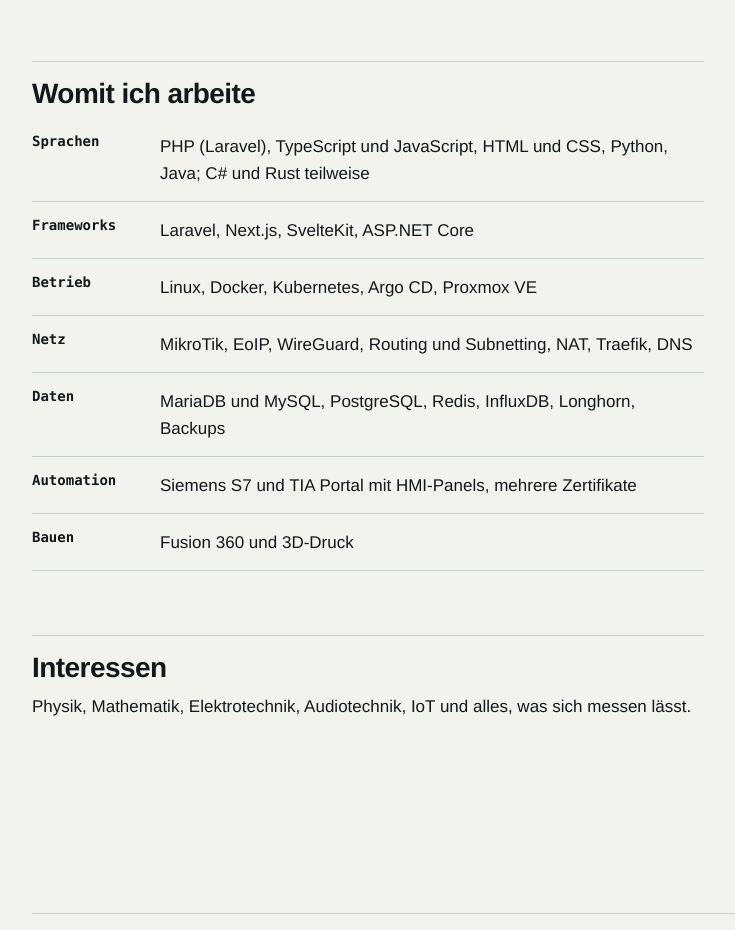
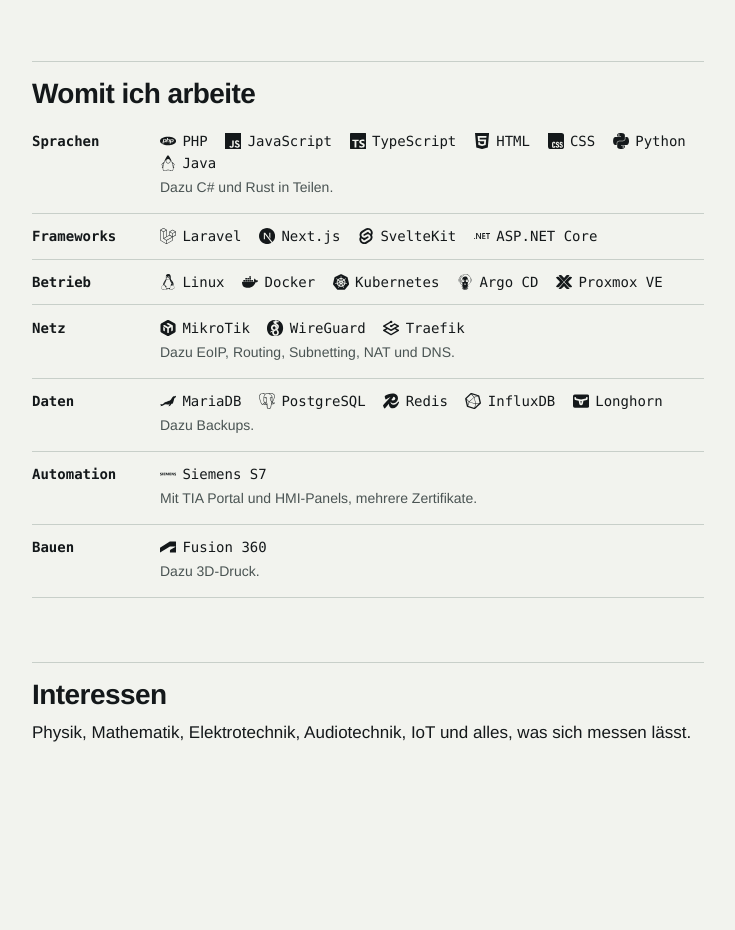
Before and after one commit to Fritztechnic/fritz-systems, a SvelteKit app: page /ueber-mich in a window 1280 px wide. Shown: the part 840-1770 px from the top of the page, without its empty margins (32-767 px from the left). Built offline with nearby package versions, Linux system fonts and the light colour scheme.

Commit message:
feat(ui): Technologie-Icons (simple-icons) auf Start, Projekte und Über mich

```diff
--- a/deploy/k8s.yaml
+++ b/deploy/k8s.yaml
@@ -13,7 +13,7 @@ spec:
       containers:
         - name: web
           # Image liegt per `ctr import` auf allen Nodes; kein Registry-Pull.
-          image: docker.io/library/fritz-systems:5
+          image: docker.io/library/fritz-systems:6
           imagePullPolicy: IfNotPresent
           ports:
             - {containerPort: 8080, name: http}
--- a/package.json
+++ b/package.json
@@ -14,6 +14,7 @@
     "@sveltejs/kit": "^3.4.0",
     "@sveltejs/vite-plugin-svelte": "^7.3.1",
     "mdsvex": "^1.0.1",
+    "simple-icons": "^16.38.0",
     "svelte": "^5.58.1",
     "vite": "^8.3.8"
   },
--- /dev/null
+++ b/src/lib/Tech.svelte
@@ -0,0 +1,27 @@
+<script>
+  import * as si from 'simple-icons';
+
+  const icons = {
+    PHP: si.siPhp, Laravel: si.siLaravel, TypeScript: si.siTypescript, JavaScript: si.siJavascript,
+    HTML: si.siHtml5, CSS: si.siCss, Python: si.siPython, Java: si.siOpenjdk, Rust: si.siRust,
+    'ASP.NET Core': si.siDotnet, SvelteKit: si.siSvelte, 'Next.js': si.siNextdotjs, Linux: si.siLinux,
+    Docker: si.siDocker, Kubernetes: si.siKubernetes, RKE2: si.siRancher, 'Argo CD': si.siArgo,
+    MikroTik: si.siMikrotik, RouterOS: si.siMikrotik, 'Proxmox VE': si.siProxmox, WireGuard: si.siWireguard,
+    Traefik: si.siTraefikproxy, MariaDB: si.siMariadb, MySQL: si.siMysql, PostgreSQL: si.siPostgresql,
+    Redis: si.siRedis, InfluxDB: si.siInfluxdb, Longhorn: si.siLonghorn, Checkmk: si.siCheckmk,
+    Grafana: si.siGrafana, 'Siemens S7': si.siSiemens, 'Fusion 360': si.siAutodesk, Pelican: si.siPelican,
+    nginx: si.siNginx, Git: si.siGit, GitHub: si.siGithub
+  };
+  let { name } = $props();
+  const icon = $derived(icons[name]);
+</script>
+
+<span class="tech">
+  {#if icon}<svg viewBox="0 0 24 24" aria-hidden="true"><path d={icon.path} /></svg>{/if}
+  {name}
+</span>
+
+<style>
+  .tech { display: inline-flex; align-items: center; gap: 0.45em; white-space: nowrap; }
+  svg { width: 1.15em; height: 1.15em; flex: none; fill: currentColor; }
+</style>
--- a/src/routes/projekte/+page.svelte
+++ b/src/routes/projekte/+page.svelte
@@ -1,5 +1,6 @@
 <script>
   import { projects } from '#lib/projects.js';
+  import Tech from '#lib/Tech.svelte';
 </script>
 
 <svelte:head>
@@ -20,7 +21,7 @@
         {#if p.points.length}
           <ul>{#each p.points as pt}<li>{pt}</li>{/each}</ul>
         {/if}
-        <p class="stack">{p.stack.join(' · ')}</p>
+        <p class="stack">{#each p.stack as t}<Tech name={t} />{/each}</p>
         {#if p.link}<p><a href={p.link[0]} rel="noopener">{p.link[1]}</a></p>{/if}
       </div>
     </section>
@@ -38,6 +39,6 @@
   }
   .idx { font: 0.8125rem var(--mono); color: var(--signal); padding-top: 0.6rem; }
   section :global(h2) { margin: 0 0 var(--s2); padding: 0; border: 0; font-size: 2rem; }
-  .stack { font: 0.8125rem/1.7 var(--mono); color: var(--muted); }
+  .stack { display: flex; flex-wrap: wrap; gap: 0.4rem 1.1rem; font: 0.8125rem/1.7 var(--mono); }
   @media (max-width: 45rem) { section { grid-template-columns: 1fr; gap: 0; } .idx { padding: 0 0 var(--s1); } }
 </style>
--- a/src/routes/ueber-mich/+page.svelte
+++ b/src/routes/ueber-mich/+page.svelte
@@ -1,3 +1,7 @@
+<script>
+  import Tech from '#lib/Tech.svelte';
+</script>
+
 <svelte:head>
   <title>Über mich – Fritz Israel</title>
   <meta name="description" content="Fritz Israel, Schüler und Webentwickler aus Königswinter: Erfahrung, Sprachen und Werkzeuge." />
@@ -36,13 +40,13 @@
 
   <h2>Womit ich arbeite</h2>
   <dl>
-    <div><dt>Sprachen</dt><dd>PHP (Laravel), TypeScript und JavaScript, HTML und CSS, Python, Java; C# und Rust teilweise</dd></div>
-    <div><dt>Frameworks</dt><dd>Laravel, Next.js, SvelteKit, ASP.NET Core</dd></div>
-    <div><dt>Betrieb</dt><dd>Linux, Docker, Kubernetes, Argo CD, Proxmox VE</dd></div>
-    <div><dt>Netz</dt><dd>MikroTik, EoIP, WireGuard, Routing und Subnetting, NAT, Traefik, DNS</dd></div>
-    <div><dt>Daten</dt><dd>MariaDB und MySQL, PostgreSQL, Redis, InfluxDB, Longhorn, Backups</dd></div>
-    <div><dt>Automation</dt><dd>Siemens S7 und TIA Portal mit HMI-Panels, mehrere Zertifikate</dd></div>
-    <div><dt>Bauen</dt><dd>Fusion 360 und 3D-Druck</dd></div>
+    <div><dt>Sprachen</dt><dd><span class="tags"><Tech name="PHP" /><Tech name="JavaScript" /><Tech name="TypeScript" /><Tech name="HTML" /><Tech name="CSS" /><Tech name="Python" /><Tech name="Java" /></span><small>Dazu C# und Rust in Teilen.</small></dd></div>
+    <div><dt>Frameworks</dt><dd><span class="tags"><Tech name="Laravel" /><Tech name="Next.js" /><Tech name="SvelteKit" /><Tech name="ASP.NET Core" /></span></dd></div>
+    <div><dt>Betrieb</dt><dd><span class="tags"><Tech name="Linux" /><Tech name="Docker" /><Tech name="Kubernetes" /><Tech name="Argo CD" /><Tech name="Proxmox VE" /></span></dd></div>
+    <div><dt>Netz</dt><dd><span class="tags"><Tech name="MikroTik" /><Tech name="WireGuard" /><Tech name="Traefik" /></span><small>Dazu EoIP, Routing, Subnetting, NAT und DNS.</small></dd></div>
+    <div><dt>Daten</dt><dd><span class="tags"><Tech name="MariaDB" /><Tech name="PostgreSQL" /><Tech name="Redis" /><Tech name="InfluxDB" /><Tech name="Longhorn" /></span><small>Dazu Backups.</small></dd></div>
+    <div><dt>Automation</dt><dd><span class="tags"><Tech name="Siemens S7" /></span><small>Mit TIA Portal und HMI-Panels, mehrere Zertifikate.</small></dd></div>
+    <div><dt>Bauen</dt><dd><span class="tags"><Tech name="Fusion 360" /></span><small>Dazu 3D-Druck.</small></dd></div>
   </dl>
 
   <h2>Interessen</h2>
@@ -54,6 +58,8 @@
   dl div { display: grid; grid-template-columns: 7rem minmax(0, 1fr); gap: var(--s2); padding-block: 0.9rem; border-bottom: 1px solid var(--rule); }
   dt { font: 700 0.875rem var(--mono); }
   dd { margin: 0; }
+  .tags { display: flex; flex-wrap: wrap; gap: 0.4rem 1.1rem; font: 0.875rem var(--mono); }
+  dd small { display: block; margin-top: 0.3rem; color: var(--muted); font-size: 0.875rem; }
   @media (max-width: 45rem) { dl div { grid-template-columns: 1fr; gap: 0; } }
   .timeline { list-style: none; margin: 0; padding: 0; }
   .timeline li { display: grid; grid-template-columns: 8rem minmax(0, 1fr); gap: var(--s2); padding-block: 1rem; border-bottom: 1px solid var(--rule); }
```
Also changed, not shown: src/routes/+page.svelte (+6 -3 lines), 1 other file (tests, documents, lock files or other folders).
